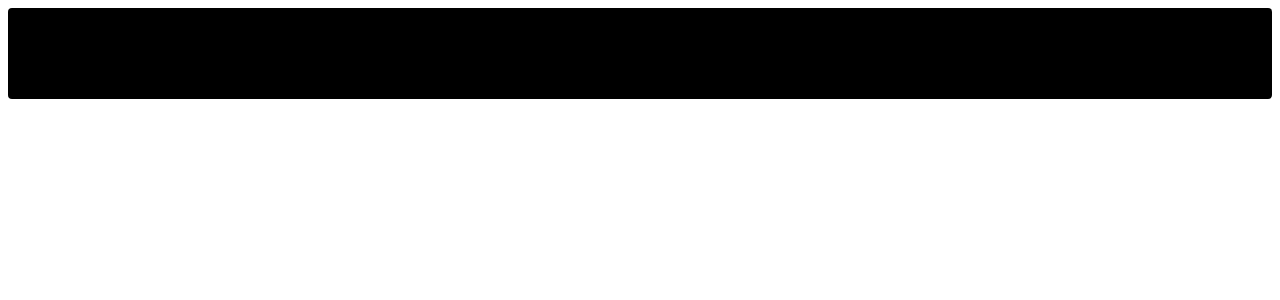
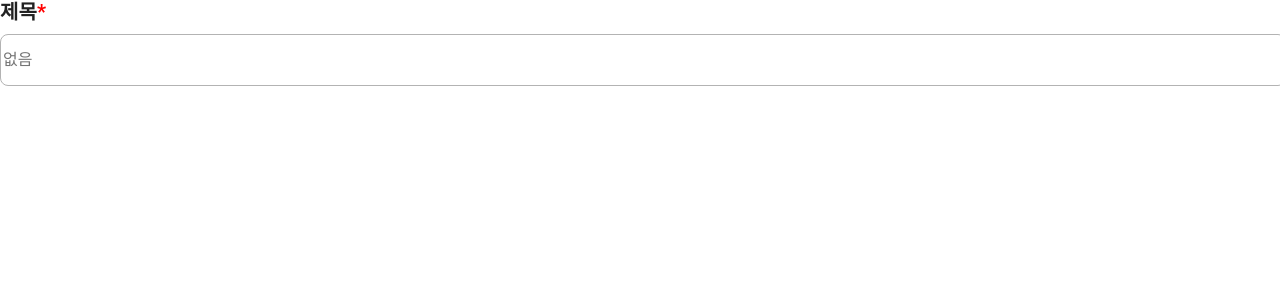
Before and after one commit to woowacourse-teams/2024-mouda, a React app in the folder frontend/: page / in a window 1280 px wide. Shown: the top 300 px of the page. Built offline with nearby package versions, Linux system fonts and the light colour scheme.

Commit message:
feat: 모임 정보 Input 컴포넌트 UI 구현

```diff
--- a/frontend/src/App.tsx
+++ b/frontend/src/App.tsx
@@ -1,9 +1,13 @@
-import { container } from './button.styles';
+import MoimInput from './components/Input/MoimInput';
+import { Input_Info_List } from './constants';
+import { Global } from '@emotion/react';
+import reset from './reset';
 
 export default function App() {
   return (
     <>
-      <div css={container}>sdfsd</div>
+      <Global styles={reset} />
+      <MoimInput data={Input_Info_List['title']} />
     </>
   );
 }
--- /dev/null
+++ b/frontend/src/common/common.style.ts
@@ -0,0 +1,45 @@
+import { css } from '@emotion/react';
+
+export const common = {
+  fontType: {
+    title: css`
+      color: var(--00-on-surface-high-emphasis, rgba(0, 0, 0, 0.87));
+      font-feature-settings:
+        'clig' off,
+        'liga' off;
+
+      /* title */
+      font-family: Roboto;
+      font-size: 2.125rem;
+      font-style: normal;
+      font-weight: 600;
+      line-height: 2.25rem; /* 105.882% */
+    `,
+    subtitle: css`
+      color: var(--00-on-surface-high-emphasis, rgba(0, 0, 0, 0.87));
+      font-feature-settings:
+        'clig' off,
+        'liga' off;
+
+      /* subtitle */
+      font-family: Roboto;
+      font-size: 1.25rem;
+      font-style: normal;
+      font-weight: 600;
+      line-height: 1.5rem; /* 120% */
+      letter-spacing: 0.00938rem;
+    `,
+    placeholder: css`
+      color: var(--placeholder, #8b8b8b);
+      font-feature-settings:
+        'clig' off,
+        'liga' off;
+      font-family: Roboto;
+      font-size: 0.9375rem;
+      font-style: normal;
+      font-weight: 400;
+      line-height: 1.5rem; /* 160% */
+      letter-spacing: 0.03125rem;
+    `,
+  },
+};
--- /dev/null
+++ b/frontend/src/components/Button/Button.tsx
@@ -0,0 +1,3 @@
+export default function App() {
+  return <button>+</button>;
+}
--- /dev/null
+++ b/frontend/src/components/Card/MoimCard.tsx
@@ -0,0 +1,3 @@
+export default function App() {
+  return <></>;
+}
--- /dev/null
+++ b/frontend/src/components/Input/MoimInput.style.ts
@@ -0,0 +1,22 @@
+import { css } from '@emotion/react';
+import { common } from '../../common/common.style';
+
+export const required = css`
+  color: #f00;
+`;
+
+export const title = css`
+  ${common.fontType.subtitle};
+  margin: 0 0 10px 0;
+`;
+
+export const input = css`
+  width: 100%;
+  font-size: 1rem;
+  height: 3rem;
+  flex-shrink: 0;
+  border-radius: 0.5rem;
+  border: 1px solid #b3b3b3;
+
+  background: #fff;
+`;
--- /dev/null
+++ b/frontend/src/components/Input/MoimInput.tsx
@@ -0,0 +1,21 @@
+import MoimInputProps from './MoimInput.type';
+import * as S from './MoimInput.style';
+
+export default function MoimInput(props: MoimInputProps) {
+  const { title, type, placeholder, required } = props.data;
+  return (
+    <label htmlFor={title}>
+      <h3 css={S.title}>
+        {title}
+        <span css={S.required}>{required ? '*' : ''}</span>
+      </h3>
+
+      <input
+        css={S.input}
+        type={type}
+        placeholder={placeholder}
+        id={title}
+      ></input>
+    </label>
+  );
+}
--- /dev/null
+++ b/frontend/src/components/Input/MoimInput.type.ts
@@ -0,0 +1,5 @@
+import { InputInfoType } from '../../constants';
+
+export default interface MoimInputProps {
+  data: InputInfoType;
+}
--- /dev/null
+++ b/frontend/src/constants/index.ts
@@ -0,0 +1,52 @@
+type InputType = 'text' | 'textarea' | 'time' | 'date' | 'number';
+export interface InputInfoType {
+  title: string;
+  type: InputType;
+  placeholder: string;
+  required: boolean;
+}
+
+export const Input_Info_List: Record<string, InputInfoType> = {
+  title: {
+    title: '제목',
+    type: 'text',
+    placeholder: '없음',
+    required: true,
+  },
+  date: {
+    title: '날짜',
+    type: 'date',
+    placeholder: '없음',
+    required: true,
+  },
+  time: {
+    title: '시간',
+    type: 'time',
+    placeholder: '없음',
+    required: true,
+  },
+  place: {
+    title: '장소',
+    type: 'text',
+    placeholder: '없음',
+    required: true,
+  },
+  maxPeople: {
+    title: '최대인원수',
+    type: 'text',
+    placeholder: '0명',
+    required: true,
+  },
+  authorNickname: {
+    title: '작성자 닉네임',
+    type: 'text',
+    placeholder: '알았다 안나야~',
+    required: true,
+  },
+  description: {
+    title: '상세 내용 작성',
+    type: 'textarea',
+    placeholder: '어떤 모임인지 작성해주세요!',
+    required: false,
+  },
+};
--- /dev/null
+++ b/frontend/src/reset.ts
@@ -0,0 +1,129 @@
+import { css } from '@emotion/react';
+
+const reset = css`
+  html,
+  body,
+  div,
+  span,
+  applet,
+  object,
+  iframe,
+  h1,
+  h2,
+  h3,
+  h4,
+  h5,
+  h6,
+  p,
+  blockquote,
+  pre,
+  a,
+  abbr,
+  acronym,
+  address,
+  big,
+  cite,
+  code,
+  del,
+  dfn,
+  em,
+  img,
+  ins,
+  kbd,
+  q,
+  s,
+  samp,
+  small,
+  strike,
+  strong,
+  sub,
+  sup,
+  tt,
+  var,
+  b,
+  u,
+  i,
+  center,
+  dl,
+  dt,
+  dd,
+  ol,
+  ul,
+  li,
+  fieldset,
+  form,
+  label,
+  legend,
+  table,
+  caption,
+  tbody,
+  tfoot,
+  thead,
+  tr,
+  th,
+  td,
+  article,
+  aside,
+  canvas,
+  details,
+  embed,
+  figure,
+  figcaption,
+  footer,
+  header,
+  hgroup,
+  menu,
+  nav,
+  output,
+  ruby,
+  section,
+  summary,
+  time,
+  mark,
+  audio,
+  video {
+    margin: 0;
+    padding: 0;
+    border: 0;
+    font-size: 100%;
+    font: inherit;
+    vertical-align: baseline;
+  }
+  /* HTML5 display-role reset for older browsers */
+  article,
+  aside,
+  details,
+  figcaption,
+  figure,
+  footer,
+  header,
+  hgroup,
+  menu,
+  nav,
+  section {
+    display: block;
+  }
+  body {
+    line-height: 1;
+  }
+  ol,
+  ul {
+    list-style: none;
+  }
+  blockquote,
+  q {
+    quotes: none;
+  }
+  blockquote:before,
+  blockquote:after,
+  q:before,
+  q:after {
+    content: '';
+    content: none;
+  }
+  table {
+    border-collapse: collapse;
+    border-spacing: 0;
+  }
+`;
+export default reset;
```
Also changed, not shown: frontend/src/components/Button/Button.style.ts (added), frontend/src/components/Card/MoimCard.style.ts (added).
